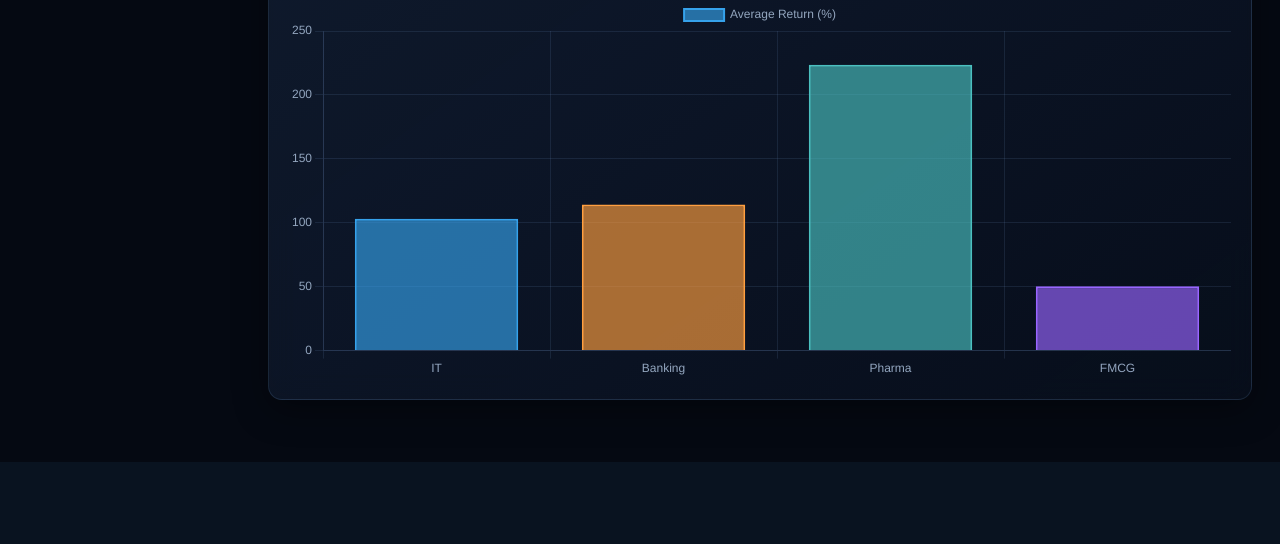
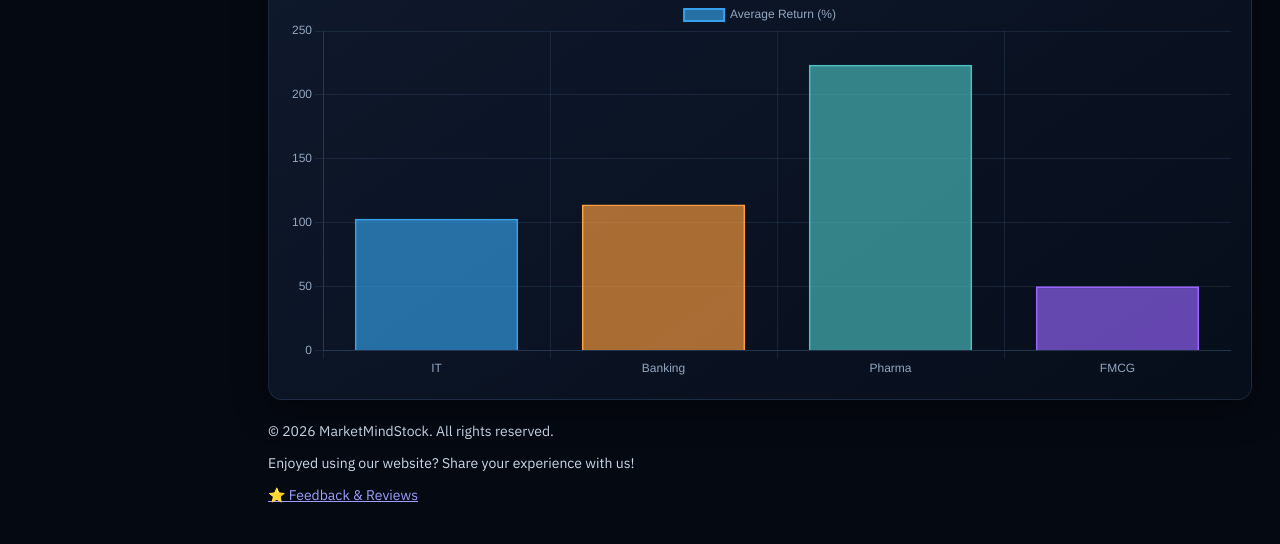
Before and after one commit to RachithaKamath28/MarketMindStock, a Flask app: page /dashboard in a window 1280 px wide. Shown: the part 833-1377 px from the top of the page. Before the commit the page ends 1295 px from the top, so only its background shows below. Run offline with Flask 3, Linux system fonts and the light colour scheme; a user stored in the database is signed in; some libraries are stand-ins or nearby versions.

Commit message:
Add footer with copyright and feedback link

```diff
--- a/templates/index.html
+++ b/templates/index.html
@@ -1095,7 +1095,12 @@
 
         </div>
     </div>
-
+      <!-- Website Footer -->
+    <footer class="main-footer">
+        <p>© 2026 MarketMindStock. All rights reserved.</p>
+        <p>Enjoyed using our website? Share your experience with us!</p>
+        <a href="/reviews">⭐ Feedback & Reviews</a>
+    </footer>
 </div>
 
 <!-- Floating AI chat assistant (available from every page) -->
```
